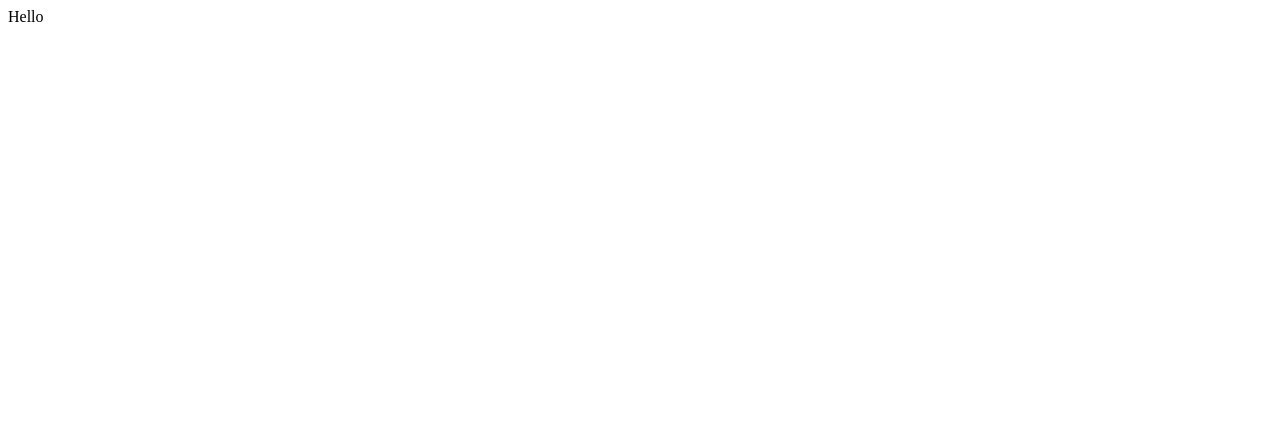
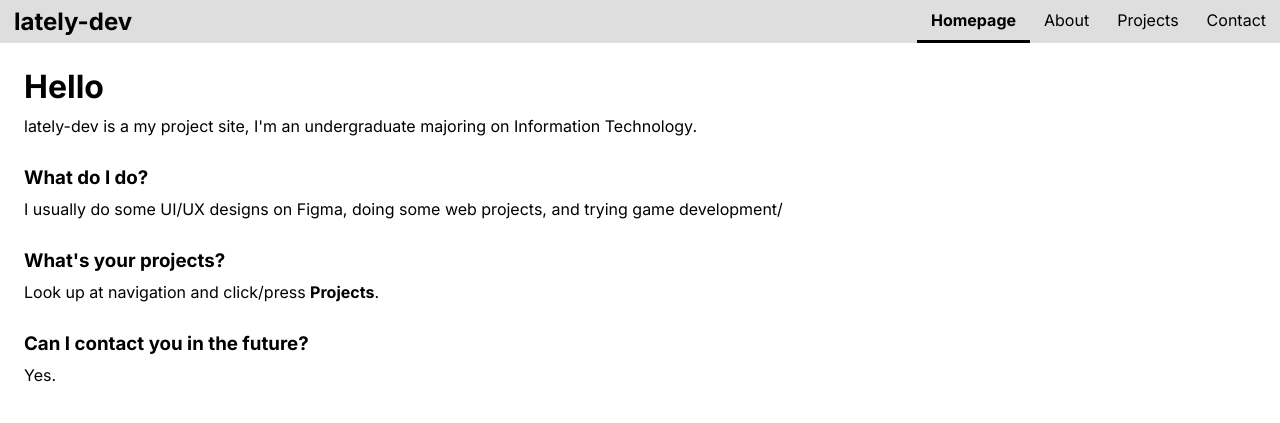
Before and after one commit to lately-dev/lately-dev.github.io, a plain HTML site: page index.html in a window 1280 px wide. Drawn offline with Linux system fonts and the light colour scheme.

Commit message:
new update on index.html and style.css

```diff
--- a/index.html
+++ b/index.html
@@ -1 +1,36 @@
-Hello
+<!DOCTYPE html>
+<html lang="en">
+<head>
+    <meta charset="UTF-8">
+    <meta name="viewport" content="width=device-width, initial-scale=1.0">
+    <link rel="stylesheet" href="style.css">
+    <title>Document</title>
+</head>
+<body>
+    <header>
+        <h1>lately-dev</h1>
+        <nav>
+            <ul>
+                <li class="active">Homepage</li>
+                <li>About</li>
+                <li>Projects</li>
+                <li>Contact</li>
+            </ul>
+        </nav>
+    </header>
+
+    <main>
+        <h1>Hello</h1>
+        <p>lately-dev is a my project site, I'm an undergraduate majoring on Information Technology.</p>
+        <br>
+        <h3>What do I do?</h3>
+        <p>I usually do some UI/UX designs on Figma, doing some web projects, and trying game development/</p>
+        <br>
+        <h3>What's your projects?</h3>
+        <p>Look up at navigation and click/press <b>Projects</b>.</p>
+        <br>
+        <h3>Can I contact you in the future?</h3>
+        <p>Yes.</p>
+    </main>
+</body>
+</html>
--- /dev/null
+++ b/style.css
@@ -0,0 +1,64 @@
+@import url('https://fonts.googleapis.com/css2?family=Inter:ital,opsz,wght@0,14..32,100..900;1,14..32,100..900&display=swap');
+
+body, html {
+    margin: 0;
+}
+
+body {
+    font-family: 'Inter';
+}
+
+header {
+    display: flex;
+    justify-content: space-between;
+    align-items: center;
+    background-color: #dedede;
+
+    user-select: none;
+}
+
+h1, h2, h3, p { margin: 0; }
+
+header h1 {
+    padding-left: 14px;
+    padding-right: 14px;
+    font-size: 24px
+}
+
+header nav ul {
+    display: flex;
+    list-style: none;
+    margin: 0;
+    padding: 0;
+}
+
+header nav ul li {
+    display: flex;
+    justify-content: center;
+    align-items: center;
+    padding-left: 14px;
+    padding-right: 14px;
+    height: 40px;
+    font-size: 16px;
+    cursor: pointer;
+
+    transition: all 150ms ease-in-out;
+}
+
+header nav ul li:hover {
+    font-weight: bold;
+    background-color: #adadad;
+    border-bottom: 3px solid black;
+}
+
+header nav ul li.active {
+    font-weight: bold;
+    border-bottom: 3px solid black;
+}
+
+main { padding: 24px; }
+
+main p {
+    margin-top: 10px;
+    margin-bottom: 10px;
+}
```
